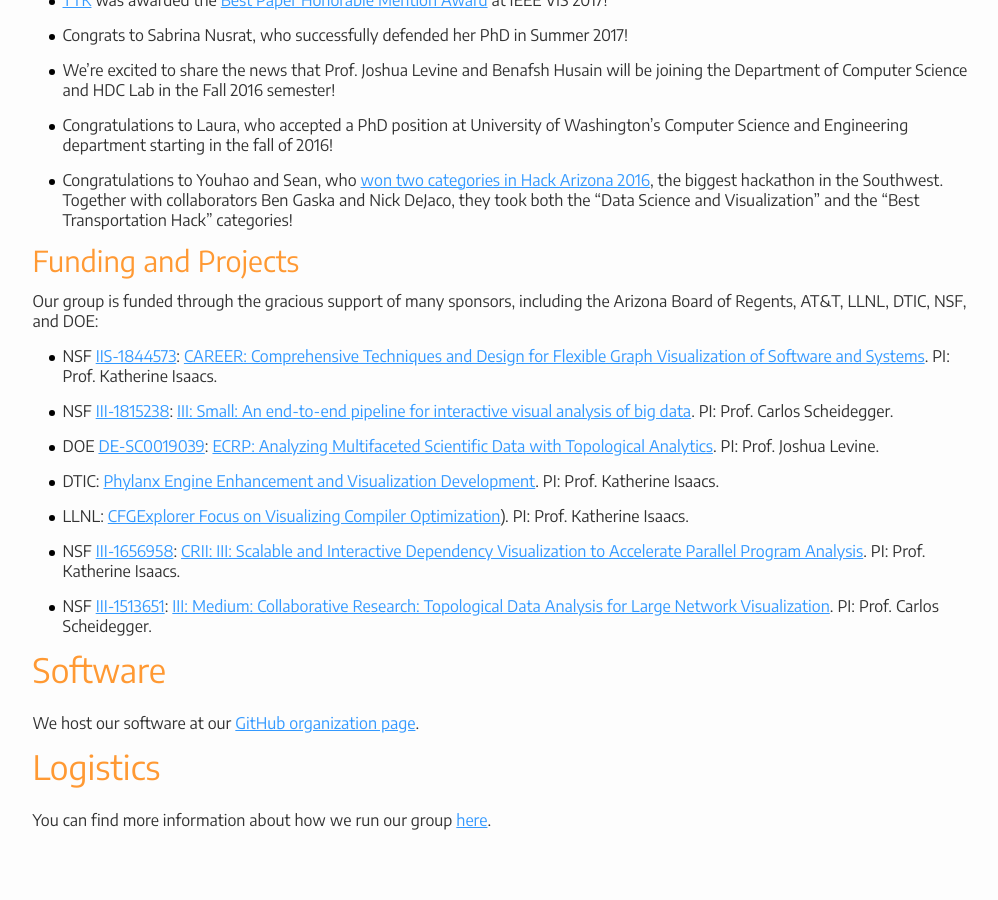
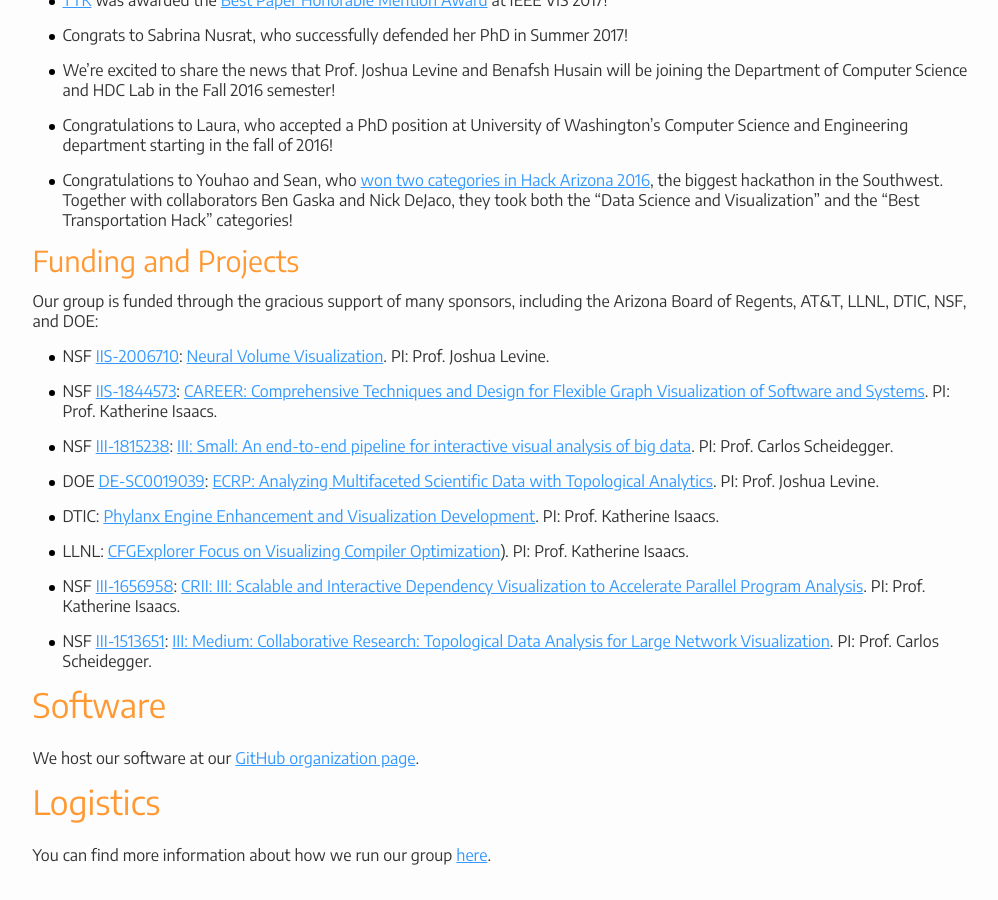
Before and after one commit to hdc-arizona/hdc-arizona.github.io, a Jekyll site: the page built from index.md, in a window 1280 px wide and 900 px high, scrolled down 1120 px. Shown: the whole window, without its empty margins (135-1133 px from the left). Built offline with Jekyll 4.4.1, drawn with Linux system fonts in a browser that asks for light colours; before the commit the page ends 1985 px from its top, so only the background shows below that; grey boxes are pictures that could not be loaded.

Commit message:
Adding Josh's new grant

```diff
--- a/index.md
+++ b/index.md
@@ -77,6 +77,8 @@ We are part of the
 Our group is funded through the gracious support of many sponsors,
 including the Arizona Board of Regents, AT&T, LLNL, DTIC, NSF, and DOE:
 
+* NSF [IIS-2006710](https://www.nsf.gov/awardsearch/showAward?AWD_ID=2006710): [Neural Volume Visualization](https://matthewberger.github.io/projects/nvv/).  PI: Prof. Joshua Levine.
+
 * NSF [IIS-1844573](https://www.nsf.gov/awardsearch/showAward?AWD_ID=1844573):
   [CAREER: Comprehensive Techniques and Design for Flexible Graph Visualization of Software and Systems](https://hdc.cs.arizona.edu/people/kisaacs/projects/gvss/). PI: Prof. Katherine Isaacs.
 
```
